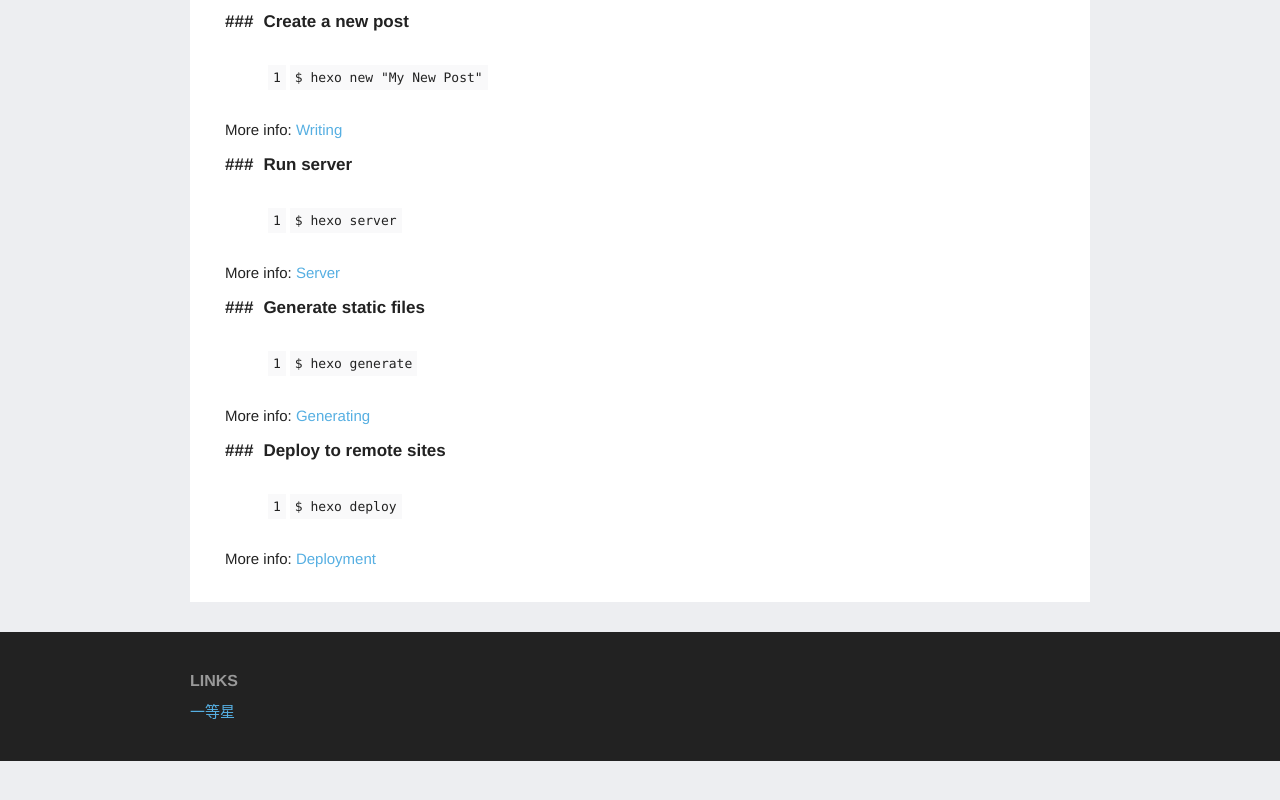
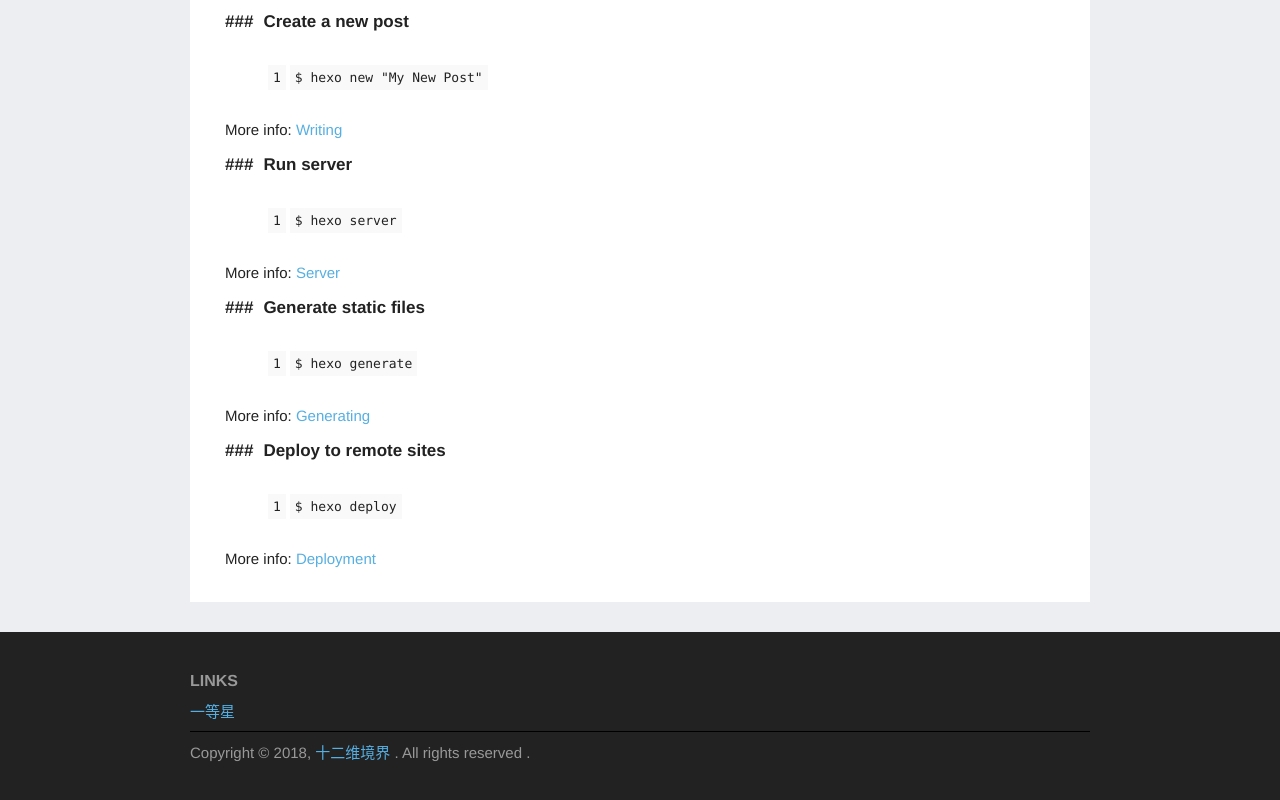
Before and after one commit to 1143201754/hexo, a plain HTML site: page 2018/12/28/hello-world/index.html in a window 1280 px wide. Shown: the part 625-1425 px from the top of the page. Before the commit the page ends 1386 px from the top, so only its background shows below. Drawn offline with Linux system fonts and the light colour scheme; some packages are replaced by stand-ins of ours; a script that the page names is missing; a small style sheet from the web is missing.

Commit message:
Site updated: 2018-12-29 02:29:23

```diff
--- a/2018/12/28/hello-world/index.html
+++ b/2018/12/28/hello-world/index.html
@@ -194,11 +194,30 @@
       </p>
 
     </div>
+    <div class="footer-tags">
+
+    </div>
+    <div class="footer-info">
 
 
 
 
-</div></footer>
+
+        <div>Copyright &copy; 2018, <a href="/">十二维境界</a>  . All rights reserved .</div>
+      </div>
+  </div>
+  <!-- ## Copyright
+
+## Some code used in this theme:
+
+## - [hexo-theme-typescript](https://github.com/artchen/hexo-theme-typescript)
+
+## Copyright © GGICE
+
+## Please do not remove the "Theme [icer](https://github.com/GGICE/hexo-icer) designed & coded by ## [GGICE](https://ice.gs/)" text and links.
+
+##  -->
+</footer>
 
 
     <script>NProgress.set(0.8);</script>
```
Also changed, not shown: 2018/12/28/博客名/index.html (+20 -1 lines), archives/2018/12/index.html (+20 -1 lines), archives/2018/index.html (+20 -1 lines), archives/index.html (+20 -1 lines), index.html (+20 -1 lines).
